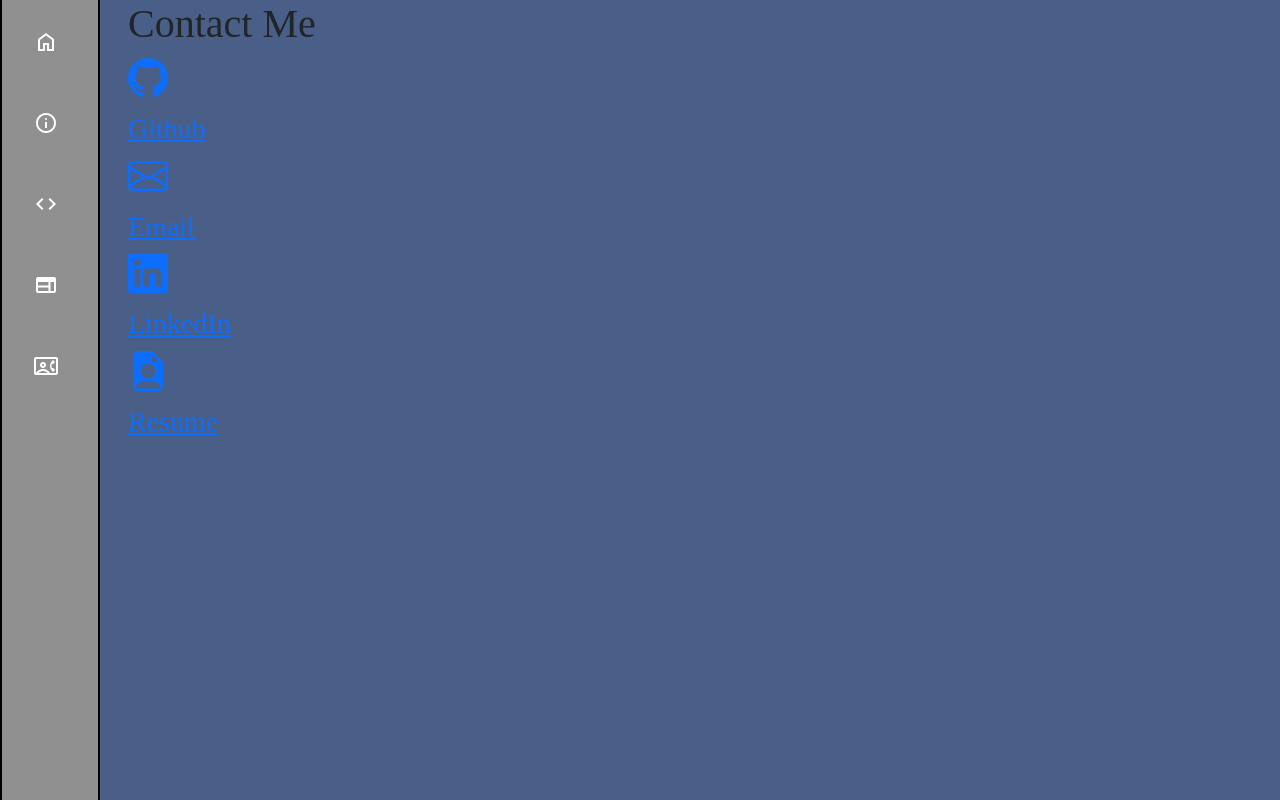
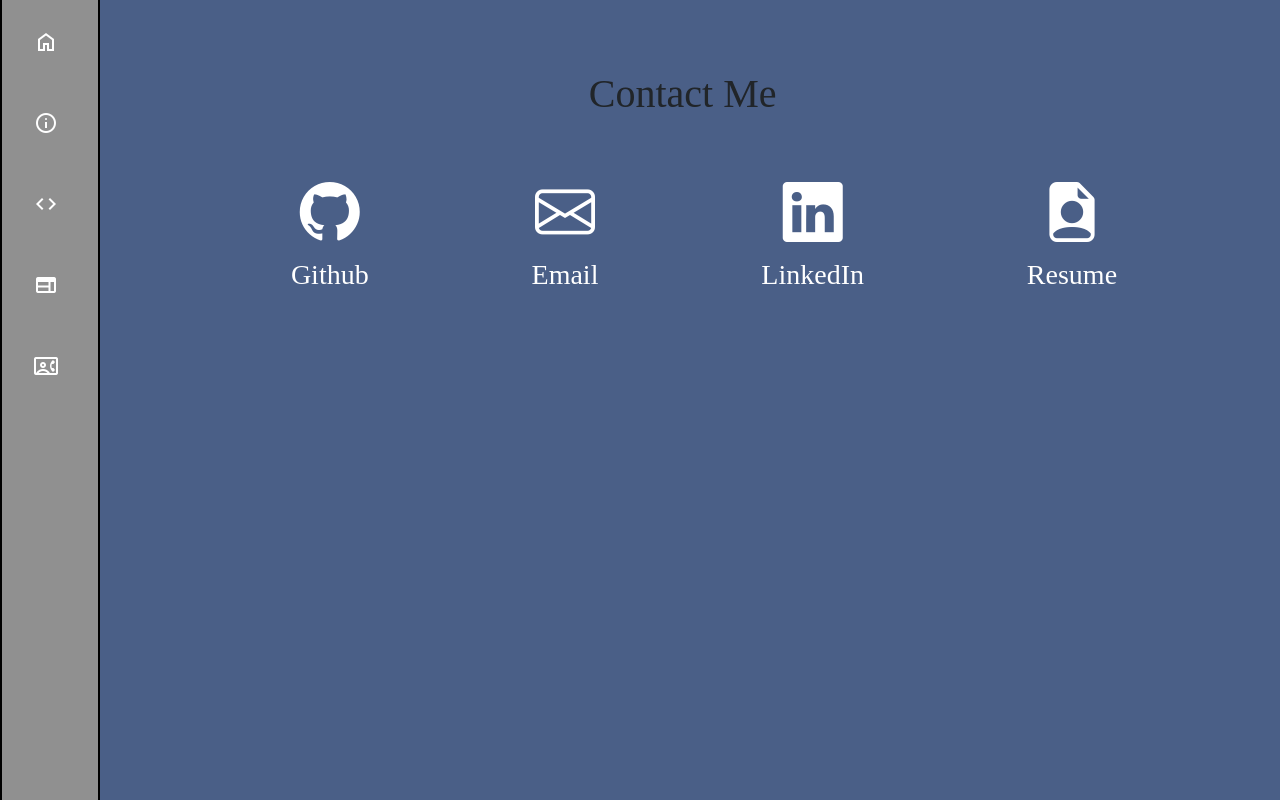
Before and after one commit to Erodri6z/Portfolio-2.0, a React (Create React App) app: page /Contact in a window 1280 px wide. Built offline with nearby package versions, Linux system fonts and the light colour scheme; a web font is replaced by a local one.

Commit message:
add styling to contact page

```diff
--- a/src/component/Contact/Contact.jsx
+++ b/src/component/Contact/Contact.jsx
@@ -20,7 +20,7 @@ const Contact = () => {
   }]
   return(
     <div className="contact-page">
-      <h1>Contact Me</h1>
+      <h1 id="contact-me">Contact Me</h1>
       <div className='contact-links'>
         <>
         {contactInfo.map(icon =>
--- a/src/styles/contact.css
+++ b/src/styles/contact.css
@@ -1,3 +1,38 @@
 .contact-page {
   margin-left: 10%;
 }
+#contact-me{
+  font-weight: 400;
+  padding-left: 40%;
+  padding-top: 70px;
+  margin-bottom: 60px;
+}
+.contact-links{
+  display: flex;
+  justify-content: space-evenly;
+}
+
+.contact-icons{
+  text-align: center;
+}
+
+.contact-icons h1 {
+  font-size: 60px;
+  color: white;
+  text-decoration: none;
+}
+
+.contact-icons a {
+  text-decoration: none;
+  color: white;
+}
+
+.contact-icons a:hover {
+  color: black;
+  font-style: italic;
+}
+
+.contact-icons h1:hover{
+  color: black;
+  font-size: 100px;
+}
```
